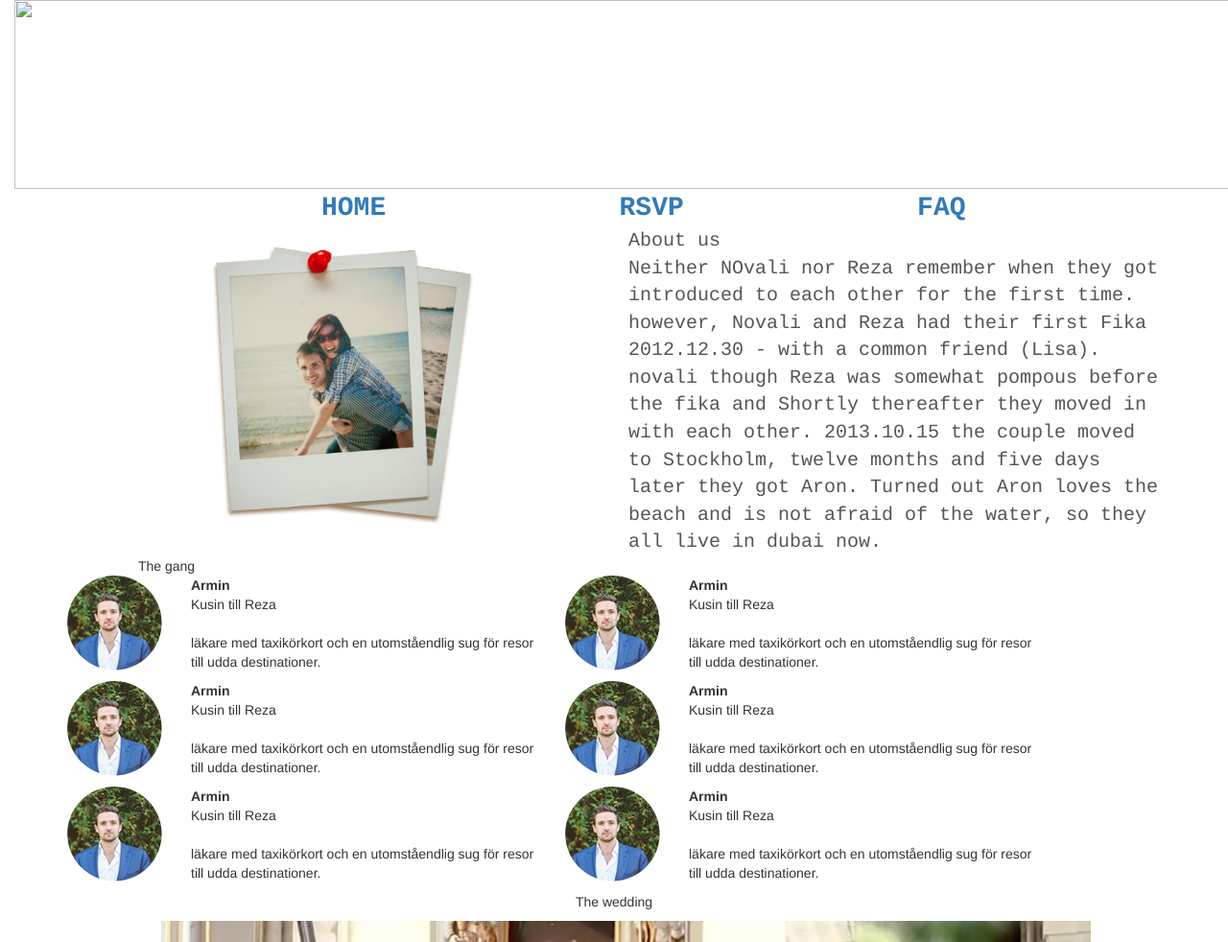
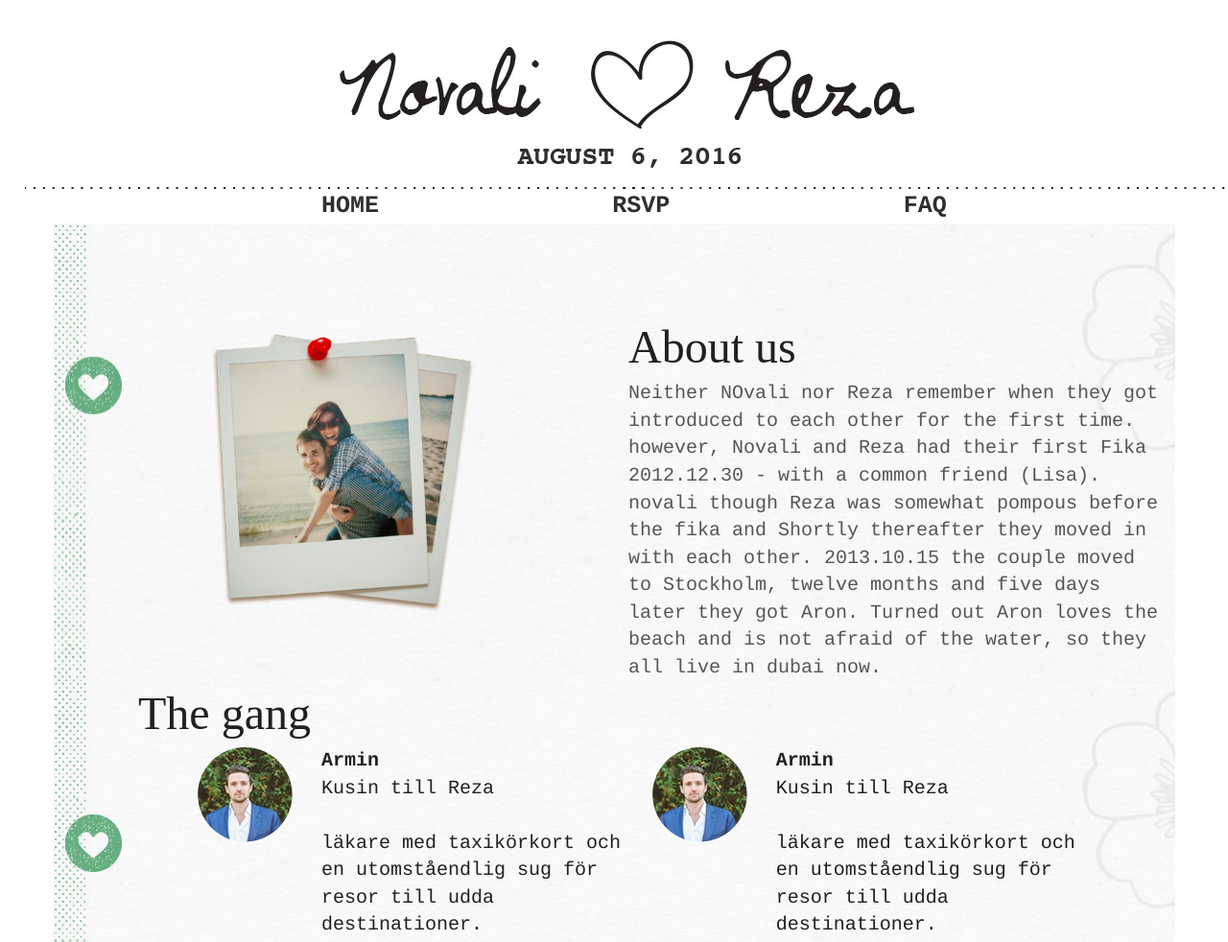
Before and after one commit to murtaza9000/murtaza9000.github.io, a plain HTML site: page index.html in a window 1280 px wide. Shown: the top 982 px of the page at 96% size. Drawn offline with Linux system fonts and the light colour scheme; files that its build step writes are made by us from their sources; files whose address does not match are found by name.

Commit message:
update 3

```diff
--- a/css/local.css
+++ b/css/local.css
@@ -1,22 +1,56 @@
-.menu
-{
-	font-family: Courier;
+ .menu
+{font-family: Courier;
 	color: #2f2f2f;
-	font-size: 28px;
+	font-size: 25px;
 	font-weight: 400;
-	background-color: rgba(255, 255, 255, 0.6);
 
 }
-div .row .rezpara
+.menu a
+{font-family: Courier;
+	color: #2f2f2f;
+	font-size: 25px;
+	font-weight: 400;
+
+}
+.rezpara
 {
+font-family: Courier;
+	color: #555555;
+	font-size: 20px;
+	font-weight: 400;
+
+}
+
+.myheading
+{font-family: "Never Let Go";
+	color: #231f20;
+	font-size: 48px;
+	font-weight: 400;
+}
+ .mybg{
+
+	background-image: url("../images/bg.jpg");
+ }
+p{
 	font-family: Courier;
-	color: #555555;
+	color: #231f20;
 	font-size: 20px;
 	font-weight: 400;
 }
 
-div .row .myrow{
-margin-right: 51px;
-    margin-left: 60px;
+.myrow{
+
+    margin-left: 121px;
 
 }
+.col-sm-6, .rezpara
+{margin-top:95px
+}
+
+ .sspan
+ {
+	font-family: Courier;
+	color: #231f20;
+	font-size: 20px;
+	font-weight: 400;
+}
--- a/index.html
+++ b/index.html
@@ -11,9 +11,9 @@
 <link href="css/bootstrap.css" rel="stylesheet">
 
 <style type="text/css" media="screen">
-@import url("../wed/css/local.css");
+@import url("css/local.css");
 </style>
-<link href="../wed/css/local.css" rel="stylesheet" type="text/css">
+<link href="css/local.css" rel="stylesheet" type="text/css">
 
 <!-- HTML5 shim and Respond.js for IE8 support of HTML5 elements and media queries -->
 <!-- WARNING: Respond.js doesn't work if you view the page via file:// -->
@@ -26,7 +26,7 @@
 
   <div class="container-fluid">
 
-  <img src="../wed/head.jpg" width="1280" height="197" alt=""/>
+  <img src="images/head.jpg" width="1280" height="197" alt=""/>
   </div>
 
   <!-- /.container-fluid -->
```
Also changed, not shown: images/bg.jpg (added), images/head.jpg (added).
